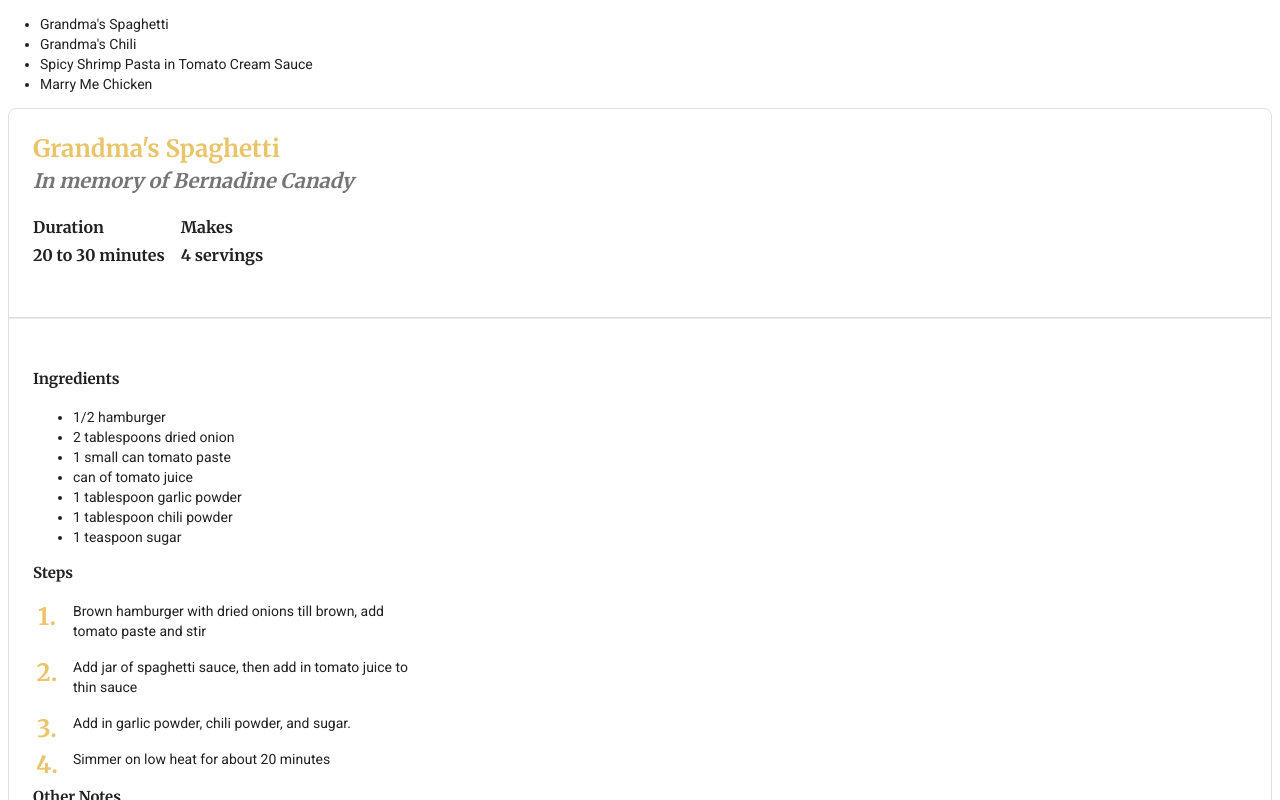
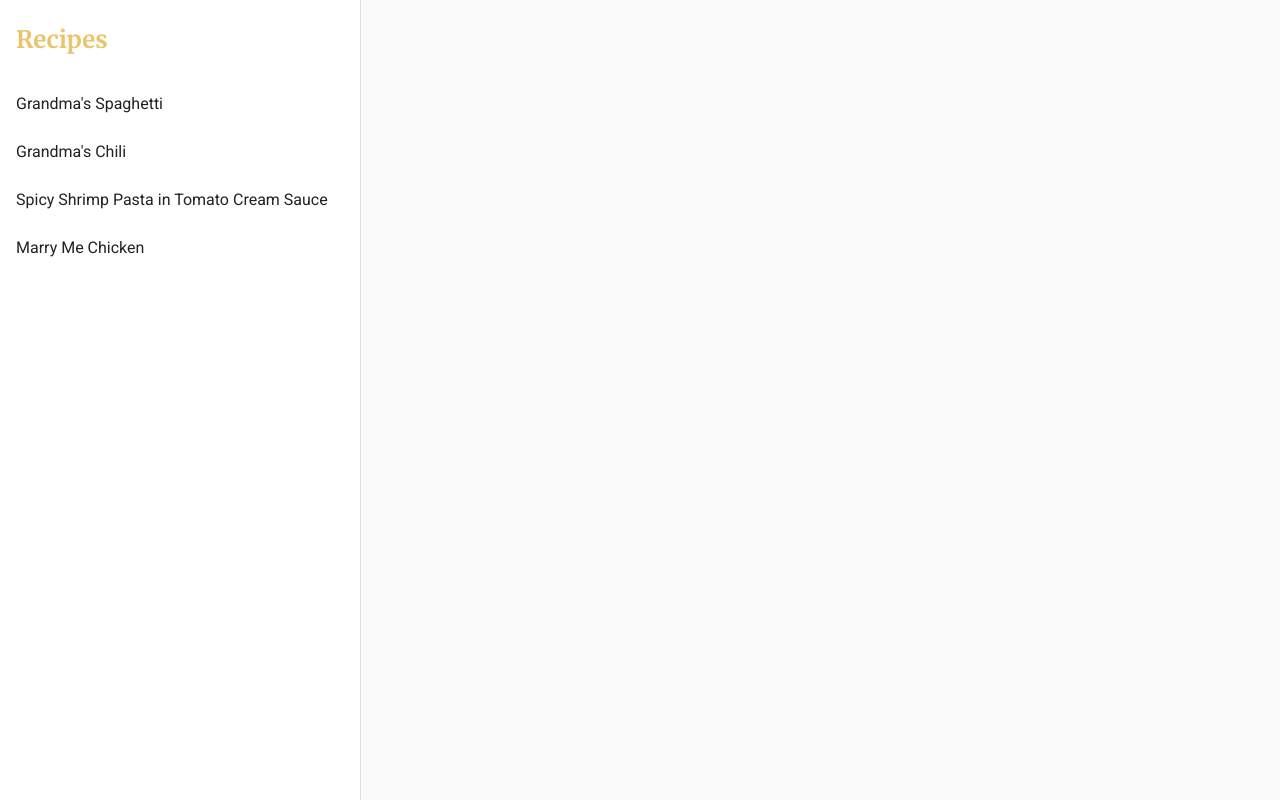
Before and after one commit to shinkhouse/cookbook, an Angular app: page /recipes/ in a window 1280 px wide. Shown: the top 800 px of the page. Built offline with nearby package versions, Linux system fonts and the light colour scheme.

Commit message:
add recipe sidenav and selection

```diff
--- a/src/app/pages/recipes/recipes.component.html
+++ b/src/app/pages/recipes/recipes.component.html
@@ -1,46 +1,64 @@
-<div class="recipe-list">
-    <ul>
-        <li *ngFor="let recipe of recipes">{{ recipe.title }}</li>
-    </ul>
+<mat-drawer-container class="example-container">
+    <mat-drawer mode="side" opened>
+        <div class="drawer-header">
+            <h1>Recipes</h1>
         </div>
-
-<div class="recipes">
-    <div class="recipe-card" *ngFor="let recipe of recipes">
-        <h1>{{ recipe.title }}</h1>
+        <mat-selection-list #shoes [multiple]="false">
+            <mat-list-option
+                *ngFor="let recipe of recipes"
+                [value]="recipe"
+                (click)="displayRecipe(recipe)"
+            >
+                {{ recipe?.title }}
+            </mat-list-option>
+        </mat-selection-list>
+    </mat-drawer>
+    <mat-drawer-content>
+        <div class="recipe-card" *ngIf="selectedRecipe">
+            <h1>{{ selectedRecipe?.title }}</h1>
             <h2>
-            <i>{{ recipe.subtitle }}</i>
+                <i>{{ selectedRecipe?.subtitle }}</i>
             </h2>
-        <!-- <h3 *ngIf="recipe.authors">Author(s) {{ getRecipeAuthors(recipe) }}</h3> -->
+            <p>
+                <i>{{ selectedRecipe?.description }}</i>
+            </p>
             <div class="recipe-details">
                 <div class="recipe-duration">
-                <h3>Duration</h3>
-                <h3>{{ recipe.cookTime }}</h3>
+                    <h5>Duration</h5>
+                    <h3>{{ selectedRecipe?.cookTime }}</h3>
                 </div>
                 <div class="recipe-servings">
-                <h3>Makes</h3>
-                <h3>{{ recipe.servings }} servings</h3>
+                    <h5>Makes</h5>
+                    <h3>{{ selectedRecipe?.servings }} servings</h3>
                 </div>
             </div>
-        <hr />
-        <div class="recipe-ingredients" *ngIf="recipe.ingredients.length > 0">
+            <div
+                class="recipe-ingredients"
+                *ngIf="selectedRecipe?.ingredients.length > 0"
+            >
                 <h4>Ingredients</h4>
                 <ul>
-                <li *ngFor="let ingredient of recipe.ingredients">
+                    <li *ngFor="let ingredient of selectedRecipe?.ingredients">
                         {{ ingredient }}
                     </li>
                 </ul>
             </div>
-        <div class="recipe-steps" *ngIf="recipe.steps.length > 0">
+            <div class="recipe-steps" *ngIf="selectedRecipe?.steps.length > 0">
                 <h4>Steps</h4>
                 <ol>
-                <li *ngFor="let step of recipe.steps">{{ step }}</li>
+                    <li *ngFor="let step of selectedRecipe?.steps">
+                        {{ step }}
+                    </li>
                 </ol>
             </div>
-        <div class="recipe-notes" *ngIf="recipe.notes.length > 0">
+            <div class="recipe-notes" *ngIf="selectedRecipe?.notes.length > 0">
                 <h4>Other Notes</h4>
                 <ul>
-                <li *ngFor="let note of recipe.notes">{{ note }}</li>
+                    <li *ngFor="let note of selectedRecipe?.notes">
+                        {{ note }}
+                    </li>
                 </ul>
             </div>
         </div>
-</div>
+    </mat-drawer-content>
+</mat-drawer-container>
--- a/src/app/pages/recipes/recipes.component.scss
+++ b/src/app/pages/recipes/recipes.component.scss
@@ -6,7 +6,19 @@ h5,
 h6 {
     font-family: "Merriweather";
 }
+
+.drawer-header {
+    padding: 24px 16px 0px 16px;
+    color: #e9c46a;
+}
+
+.recipes {
+    display: flex;
+    flex-direction: row;
+}
+
 .recipe-card {
+    flex: 1 1 25%;
     padding: 24px;
     border-radius: 8px;
     border: 1px solid rgba(0, 0, 0, 0.12);
@@ -22,6 +34,9 @@ h6 {
         margin: 0px;
         margin-bottom: 16px;
     }
+    h5 {
+        margin: 0px;
+    }
     ol {
         max-width: 350px;
         counter-reset: incredient-counter;
@@ -34,7 +49,7 @@ h6 {
         position: relative;
     }
     ol li::before {
-        content: counter(incredient-counter)  ". ";
+        content: counter(incredient-counter) ". ";
         color: #e9c46a;
         font-size: 24px;
         font-weight: bold;
--- a/src/app/pages/recipes/recipes.component.ts
+++ b/src/app/pages/recipes/recipes.component.ts
@@ -9,6 +9,7 @@ import { RecipesService } from 'src/app/core/services/recipes.service';
 })
 export class RecipesComponent implements OnInit {
   public recipes: Recipe[] = [];
+  public selectedRecipe: Recipe | undefined;
   constructor(private recipeService: RecipesService) {}
 
   ngOnInit(): void {
@@ -22,4 +23,8 @@ export class RecipesComponent implements OnInit {
   getRecipeAuthors(recipe: Recipe) {
     return recipe.authors?.join(', ');
   }
+
+  displayRecipe(recipe: Recipe) {
+    this.selectedRecipe = recipe;
+  }
 }
--- a/src/styles.scss
+++ b/src/styles.scss
@@ -1,4 +1,13 @@
 /* You can add global styles to this file, and also import other style files */
 
-html, body { height: 100%; }
-body { margin: 0; font-family: Roboto, "Helvetica Neue", sans-serif; }
+html,
+body {
+    height: 100%;
+}
+body {
+    margin: 0;
+    font-family: Roboto, "Helvetica Neue", sans-serif;
+}
+.mat-drawer-container {
+    height: 100%;
+}
```
Also changed, not shown: src/app/pages/recipes/recipes.module.ts (+5 -3 lines). Lines whose indentation alone changed are shown as unchanged.
